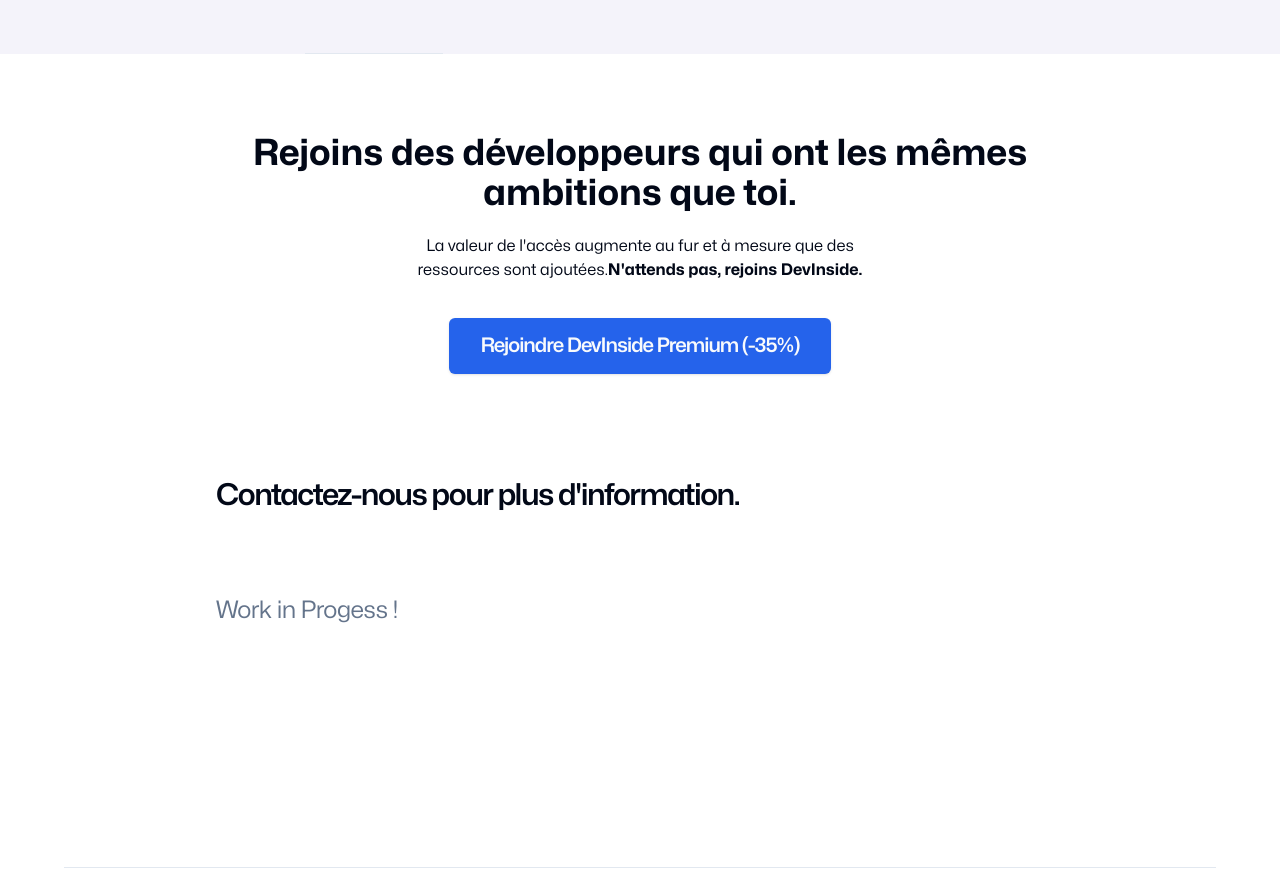
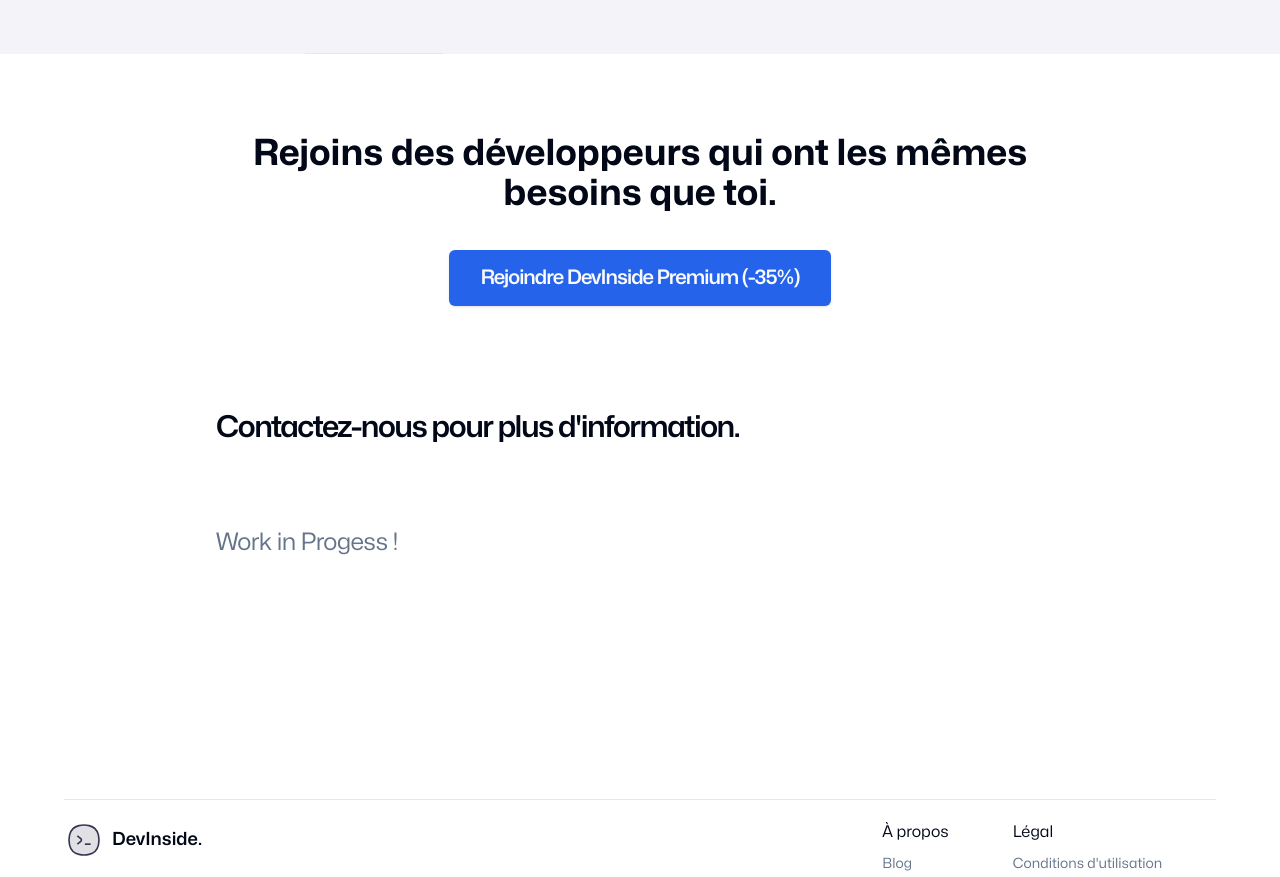
Before and after one commit to drondiodev/devinside, a Next.js app: page / in a window 1280 px wide. Shown: the part 2820-3697 px from the top of the page. Built offline with nearby package versions, Linux system fonts and the light colour scheme; no server answers.

Commit message:
WIP: fix button

```diff
--- a/components/testimonials.tsx
+++ b/components/testimonials.tsx
@@ -9,13 +9,8 @@
       <FadeIn>
         <div className="z-10 mt-20 flex flex-col items-center gap-3 text-center text-foreground">
           <h1 className="w-2/3 text-2xl font-bold lg:text-4xl">
-            Rejoins des développeurs qui ont les mêmes ambitions que toi.
+            Rejoins des développeurs qui ont les mêmes besoins que toi.
           </h1>
-          <p className="mt-2 max-w-lg">
-            La valeur de l&apos;accès augmente au fur et à mesure que des
-            ressources sont ajoutées.
-            <strong>N&apos;attends pas, rejoins DevInside.</strong>
-          </p>
           <button className="py-2 inline-flex items-center justify-center focus-visible:outline-none focus-visible:ring-1 focus-visible:ring-ring disabled:pointer-events-none disabled:opacity-50  bg-blue-600 text-primary-foreground shadow hover:bg-blue-600/80 h-14 rounded-md px-8 group my-6 whitespace-pre-wrap relative gap-2 overflow-hidden text-xl font-semibold tracking-tighter z-[999] cursor-pointer transform-gpu ring-offset-current transition-all duration-300 ease-out hover:ring-2 hover:ring-blue-700 hover:ring-offset-2">
             <span className="absolute right-0 -mt-12 h-32 w-8 translate-x-12 rotate-12 transform-gpu bg-white opacity-10 transition-all duration-1000 ease-out group-hover:-translate-x-96" />
             <span className="flex">Rejoindre DevInside Premium (-35%)</span>
```
